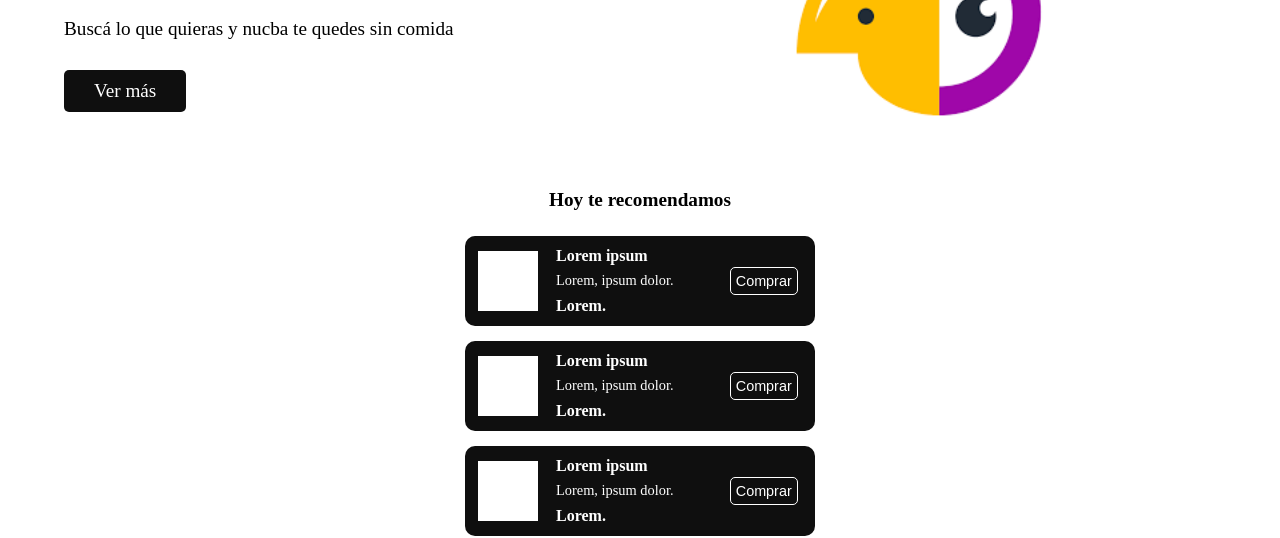
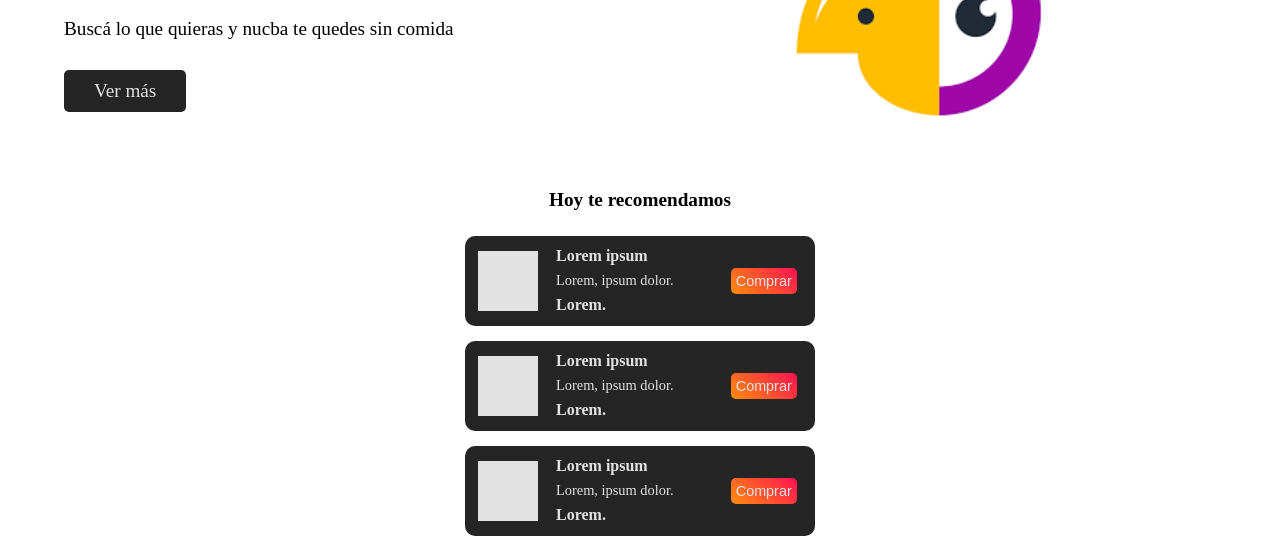
Before and after one commit to RamiroPerez07/food-market, a plain HTML site: page index.html in a window 1280 px wide. Shown: the part 272-810 px from the top of the page. Drawn offline with Linux system fonts and the light colour scheme.

Commit message:
agregada la paleta de colores

```diff
--- a/styles.css
+++ b/styles.css
@@ -6,8 +6,11 @@
 }
 
 :root{
-    --colorBackground: #0f0f0f;
-    --colorWhite: #ffffff;
+    --colorBackground: #252525;
+    --yellow: #ff8d0c;
+    --red: #ff1153;
+    --grey: #2d3640;
+    --colorWhite: #e2e2e2;
     --fs-small0: 0.8rem;
     --fs-small1: 0.9rem;
     --fs-medium0: 1rem;
@@ -59,7 +62,7 @@ body{
     grid-auto-rows: min-content;
     grid-template-columns: 1fr;
     justify-items: center;
-    /*background-color: var(--colorBackground);*/
+    /*background-color:var(--colorBackground);*/
     position: relative;
 }
 
@@ -267,8 +270,8 @@ body{
     border-radius: 5px;
     padding: 5px;
     color: var(--colorWhite);
-    background-color: var(--colorBackground);
-    border: 1px var(--colorWhite) solid;
+    background: linear-gradient(45deg, var(--yellow), var(--red));
+    border: none;
     cursor: pointer;
 }
 
```
